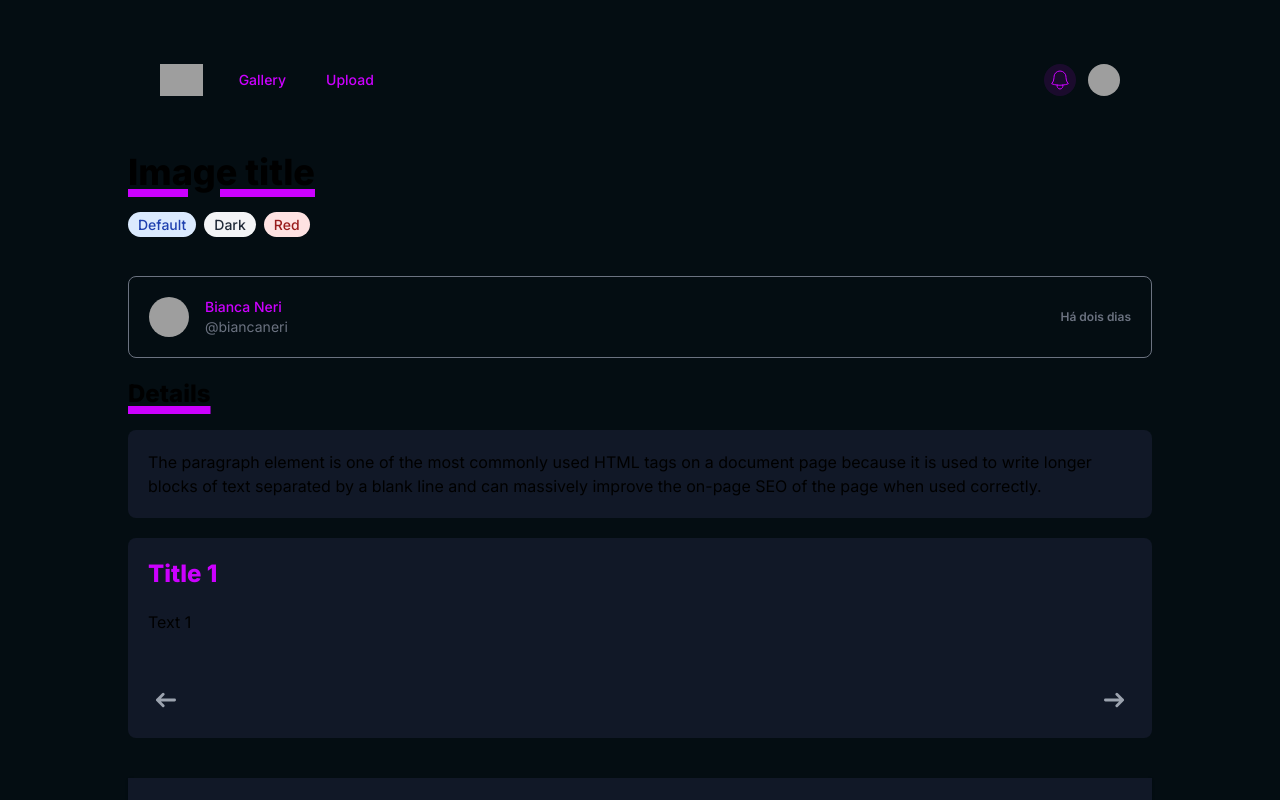
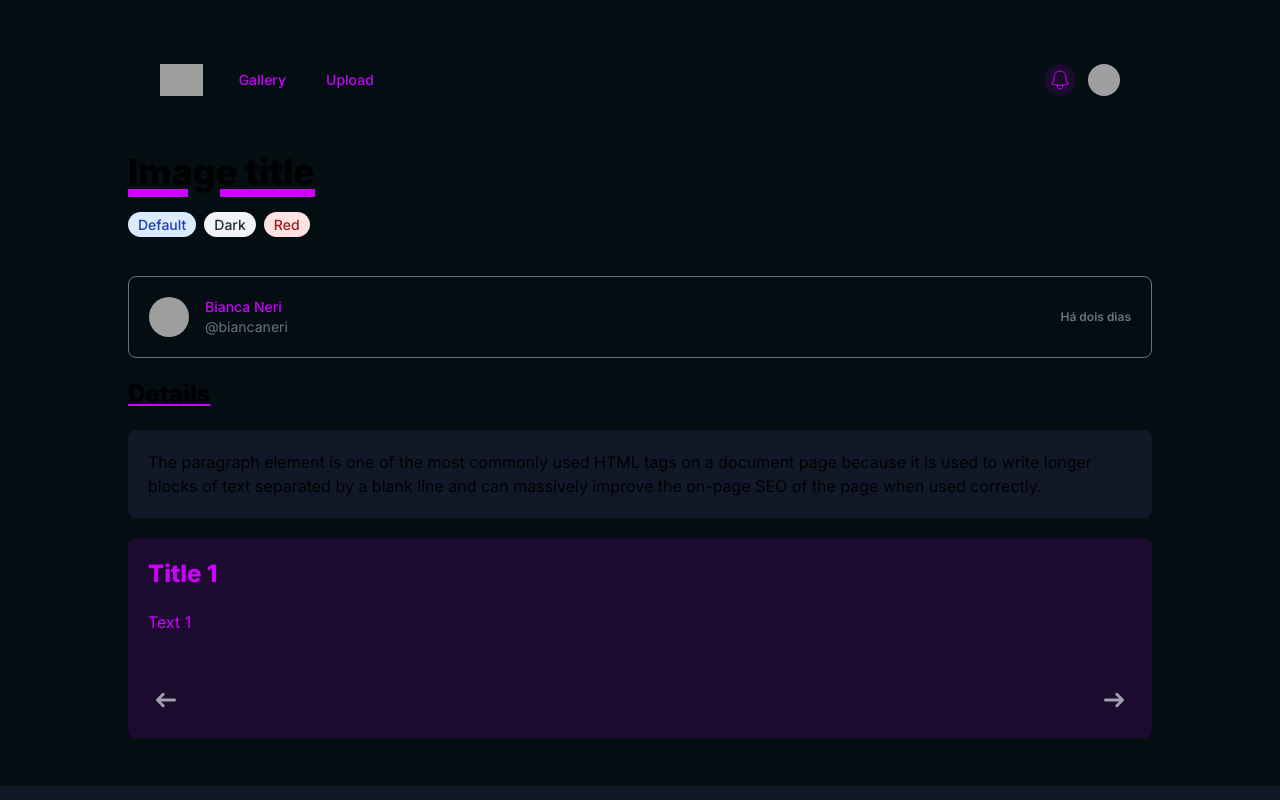
Before and after one commit to einsbym/einsbym-ui, a Next.js app: page /view-image in a window 1280 px wide. Shown: the top 800 px of the page. Built offline with nearby package versions, Linux system fonts and the light colour scheme; grey boxes are pictures that could not be loaded.

Commit message:
refactor: customize text in slides

```diff
--- a/src/app/page.tsx
+++ b/src/app/page.tsx
@@ -50,6 +50,7 @@ export default function Home() {
     }, []);
 
     return (
+        <>
             <main className="container mx-auto px-5 py-2 lg:px-32 lg:pt-12">
                 <Navbar />
 
@@ -102,8 +103,9 @@ export default function Home() {
                         </div>
                     </div>
                 ) : null}
+            </main>
 
             <Footer />
-        </main>
+        </>
     );
 }
--- a/src/app/view-image/page.tsx
+++ b/src/app/view-image/page.tsx
@@ -23,6 +23,7 @@ export default function ViewImage() {
     }, []);
 
     return (
+        <>
             <main className="container mx-auto px-5 py-2 lg:px-32 lg:pt-12">
                 <Navbar />
 
@@ -56,20 +57,21 @@ export default function ViewImage() {
                     <div className="inline-flex text-xs items-center font-semibold text-gray-500">Há dois dias</div>
                 </div>
 
-            <h4 className="mb-5 text-2xl font-extrabold dark:text-white underline underline-offset-3 decoration-8 decoration-[#cc00ff]">
+                <h4 className="mb-5 text-2xl font-extrabold dark:text-white underline underline-offset-3 decoration-6 decoration-[#cc00ff]">
                     Details
                 </h4>
                 <div className="bg-gray-900 rounded-lg p-5 mb-5">
                     <p>
-                    The paragraph element is one of the most commonly used HTML tags on a document page because it is
-                    used to write longer blocks of text separated by a blank line and can massively improve the on-page
-                    SEO of the page when used correctly.
+                        The paragraph element is one of the most commonly used HTML tags on a document page because it
+                        is used to write longer blocks of text separated by a blank line and can massively improve the
+                        on-page SEO of the page when used correctly.
                     </p>
                 </div>
 
                 <Slides slides={slides} />
+            </main>
 
             <Footer />
-        </main>
+        </>
     );
 }
--- a/src/components/slide-info.tsx
+++ b/src/components/slide-info.tsx
@@ -12,7 +12,7 @@ export default function Slides({ slides }: any) {
     };
 
     return (
-        <div className="relative w-full h-[200px] bg-gray-900 rounded-lg p-5">
+        <div className="relative w-full h-[200px] bg-[#cc00ff1e] rounded-lg p-5">
             {slides.map((slide: any, index: number) => (
                 <div
                     key={index}
@@ -21,7 +21,7 @@ export default function Slides({ slides }: any) {
                     }`}
                 >
                     <h2 className="text-2xl font-extrabold text-[#cc00ff] mb-5">{slide.title}</h2>
-                    <p>{slide.text}</p>
+                    <p className='text-[#cc00ff]'>{slide.text}</p>
                 </div>
             ))}
             <button
```
Lines whose indentation alone changed are shown as unchanged.
